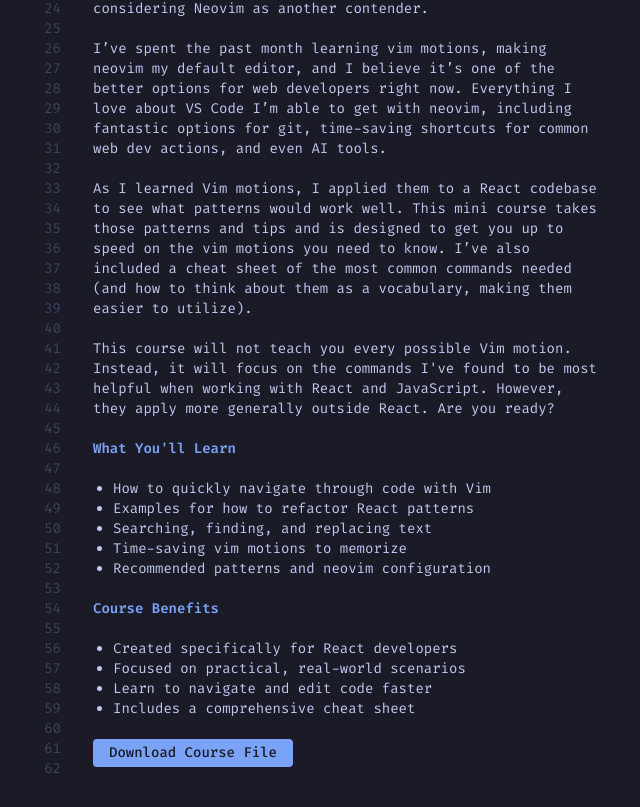
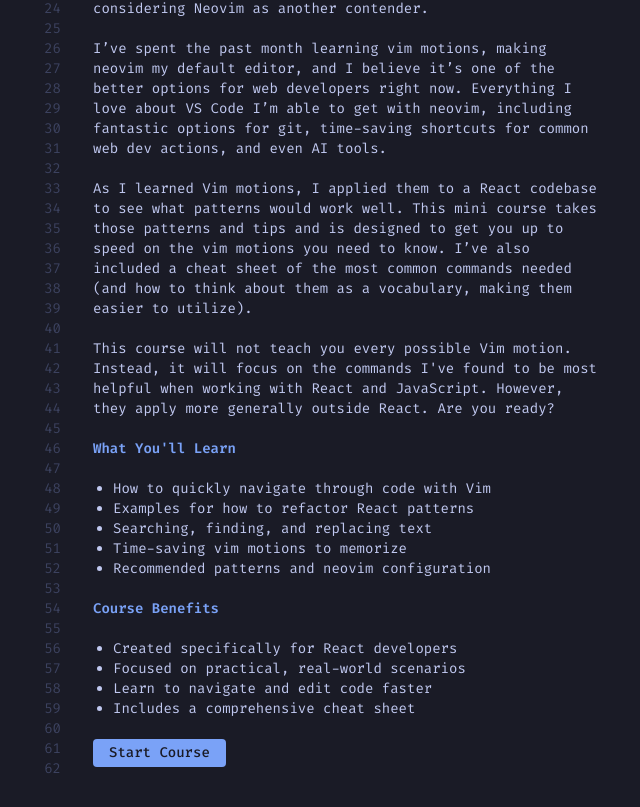
Before and after one commit to leerob/vim-for-react-devs, a Next.js app: page / in a window 1280 px wide. Shown: the part 493-1300 px from the top of the page, without its empty margins (315-955 px from the left). Built offline with nearby package versions, Linux system fonts and the light colour scheme.

Commit message:
Change course link

```diff
--- a/app/page.tsx
+++ b/app/page.tsx
@@ -110,10 +110,11 @@ export default function Page() {
 
         <div>
           <a
-            href="/course.tsx"
+            target="_blank"
+            href="https://github.com/leerob/vim-for-react-devs"
             className="inline-block bg-[#7aa2f7] text-[#1a1b26] font-medium px-4 py-1 rounded hover:bg-[#2ac3de] transition-colors duration-300"
           >
-            Download Course File
+            Start Course
           </a>
         </div>
       </div>
```
